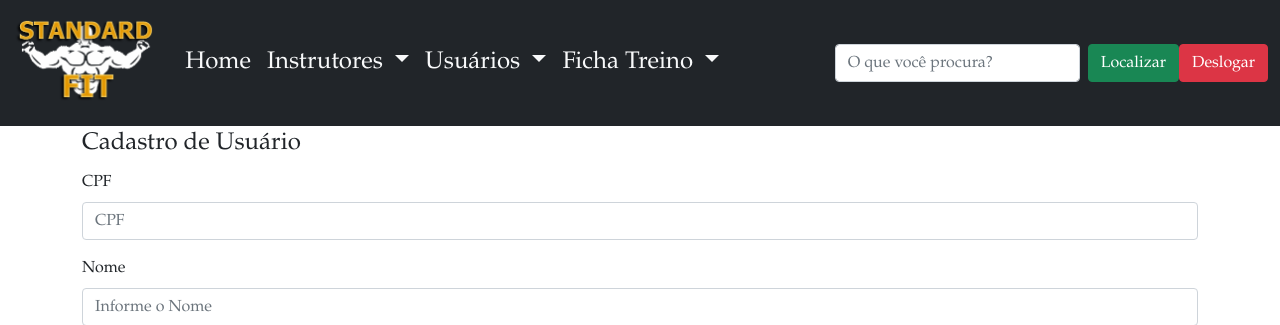
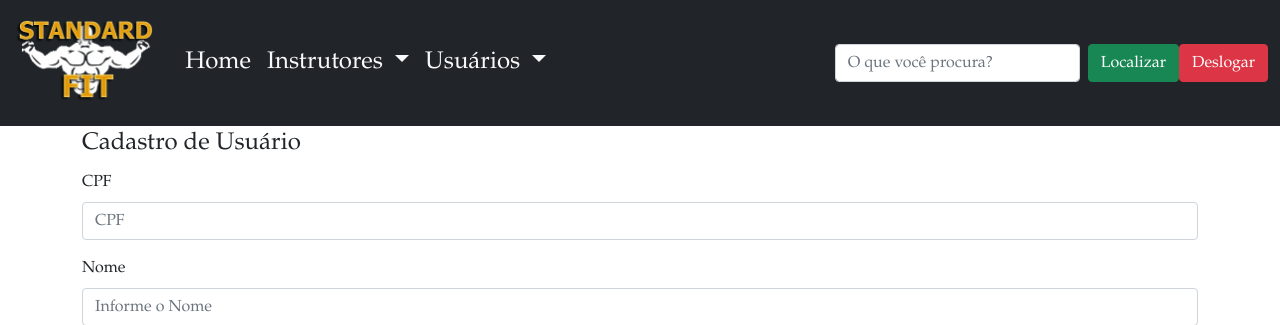
Before and after one commit to Isaque-Fernandes/academia, a PHP site: page /php/usuario_formulario.php in a window 1280 px wide. Shown: the top 325 px of the page. Run offline with PHP 8.4, Linux system fonts and the light colour scheme; the visitor is signed in with stand-in values (Sample User, id 1).

Commit message:
fix: remocao_ficha_treino_da_navbar

```diff
--- a/php/usuario_formulario.php
+++ b/php/usuario_formulario.php
@@ -54,15 +54,7 @@ if ((!isset($_SESSION['email']) == true) and (!isset($_SESSION['email']) == true
                             <li ><a class="dropdown-item text-light" href="./usuario_redirecionador_listagem.php">Lista</a></li>
                         </ul>
                     </li>
-                    <li class="nav-item dropdown">
-                        <a class="nav-link dropdown-toggle text-light" href="#" id="navbarDropdown" role="button" data-bs-toggle="dropdown" aria-expanded="false">
-                            Ficha Treino
-                        </a>
-                        <ul class="dropdown-menu bg-dark" aria-labelledby="navbarDropdown">
-                            <li><a class="dropdown-item text-light" href="./fichaTreino_formulario.php">Cadastro</a></li>
-                            <li><a class="dropdown-item text-light" href="./fichaTreino_listagem.php">Listagem</a></li>
-                        </ul>
-                    </li>
+
                 </ul>
                 <form class="d-flex">
                     <input class="form-control me-2" name="instrutor_txt" type="search" placeholder="O que você procura?" aria-label="Search">
```
